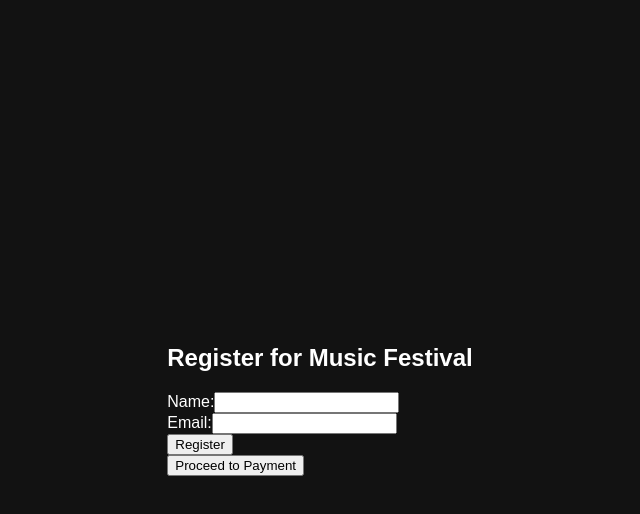
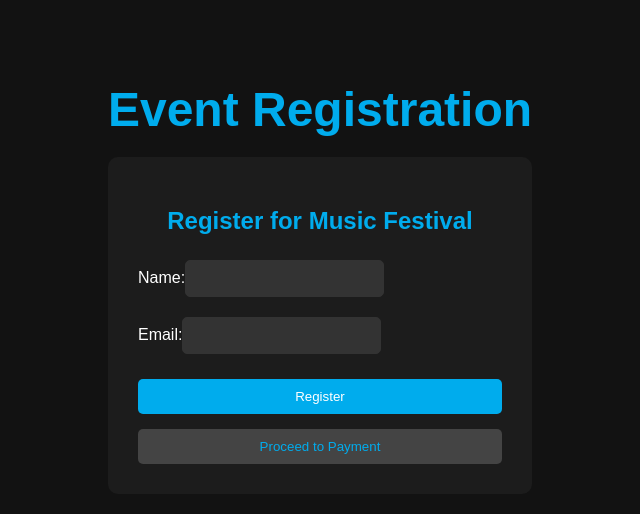
Before and after one commit to SuchitraShankar07/Vortex, a React (Create React App) app in the folder frontend/: page /register in a window 1280 px wide. Shown: the top 514 px of the page, without its empty margins (320-960 px from the left). Built offline with nearby package versions, Linux system fonts and the light colour scheme.

Commit message:
Update EventRegistration.js

```diff
--- a/frontend/src/EventRegistration.js
+++ b/frontend/src/EventRegistration.js
@@ -21,10 +21,12 @@ function EventRegistration() {
   };
 
   return (
-    <div className="registration-form">
-      <h2>Register for {formData.event}</h2>
-      <form onSubmit={handleSubmit}>
-        <label>
+    <div style={{ backgroundColor: '#121212', color: '#ffffff', minHeight: '100vh', padding: '50px' }}>
+      <h1 style={{ textAlign: 'center', fontSize: '3rem', color: '#00aced', marginBottom: '20px' }}>Event Registration</h1>
+      <div style={{ backgroundColor: '#1c1c1c', padding: '30px', borderRadius: '10px', maxWidth: '500px', margin: '0 auto' }}>
+        <h2 style={{ textAlign: 'center', color: '#00aced' }}>Register for {formData.event}</h2>
+        <form onSubmit={handleSubmit} style={{ display: 'flex', flexDirection: 'column', gap: '15px', marginTop: '20px' }}>
+          <label style={{ color: '#ffffff' }}>
             Name:
             <input
               type="text"
@@ -32,10 +34,17 @@ function EventRegistration() {
               value={formData.name}
               onChange={handleChange}
               required
+              style={{
+                padding: '10px',
+                borderRadius: '5px',
+                border: '1px solid #333',
+                backgroundColor: '#333',
+                color: '#ffffff',
+                marginTop: '5px',
+              }}
             />
           </label>
-        <br />
-        <label>
+          <label style={{ color: '#ffffff' }}>
             Email:
             <input
               type="email"
@@ -43,14 +52,41 @@ function EventRegistration() {
               value={formData.email}
               onChange={handleChange}
               required
+              style={{
+                padding: '10px',
+                borderRadius: '5px',
+                border: '1px solid #333',
+                backgroundColor: '#333',
+                color: '#ffffff',
+                marginTop: '5px',
+              }}
             />
           </label>
-        <br />
-        <button type="submit">Register</button>
+          <button type="submit" style={{
+            backgroundColor: '#00aced',
+            color: '#ffffff',
+            padding: '10px',
+            borderRadius: '5px',
+            border: 'none',
+            cursor: 'pointer',
+            marginTop: '10px',
+          }}>
+            Register
+          </button>
         </form>
-      <button onClick={handlePayment} className="payment-button">
+        <button onClick={handlePayment} style={{
+          backgroundColor: '#444',
+          color: '#00aced',
+          padding: '10px',
+          borderRadius: '5px',
+          border: 'none',
+          cursor: 'pointer',
+          width: '100%',
+          marginTop: '15px',
+        }}>
           Proceed to Payment
         </button>
+      </div>
     </div>
   );
 }
```
Lines whose indentation alone changed are shown as unchanged.
